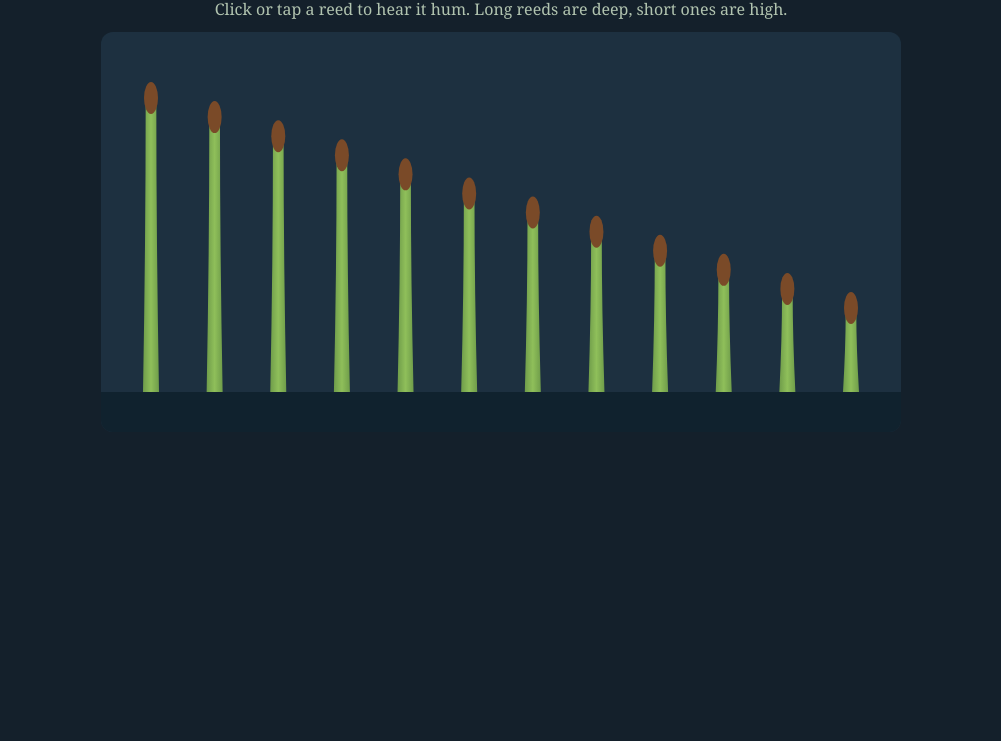
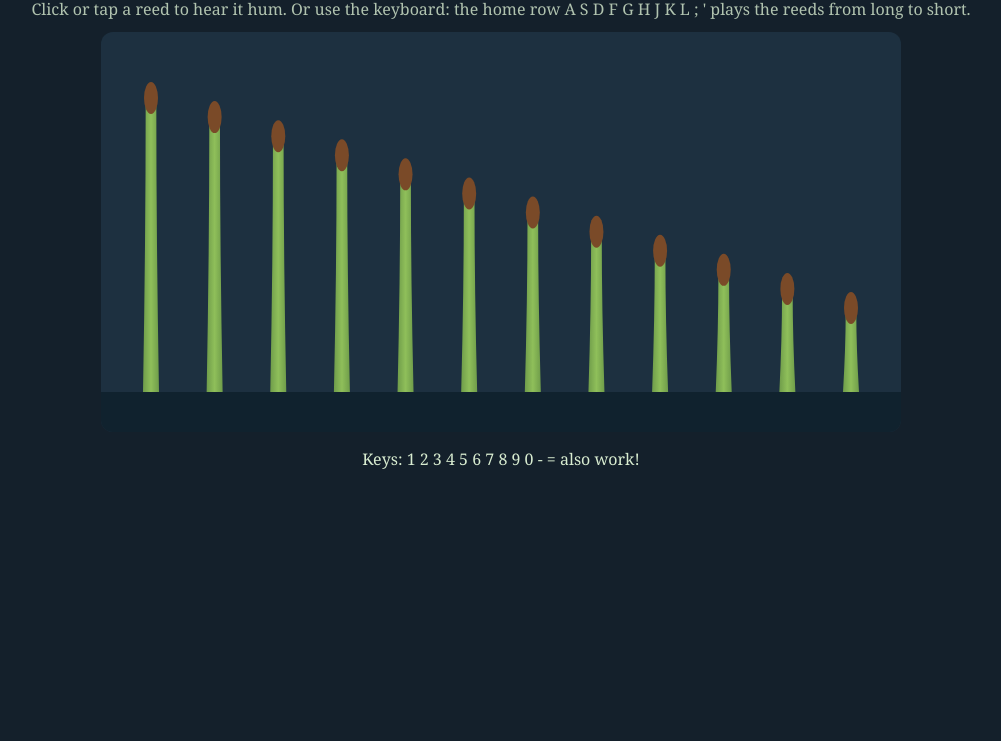
Before and after one commit to Wendle-The-Wizard/click-reed-hum-machine, a plain HTML site: page index.html in a window 1280 px wide. Shown: the part 59-800 px from the top of the page, without its empty margins (139-1140 px from the left). Drawn offline with Linux system fonts and the light colour scheme.

Commit message:
Click Reed Hum Machine, version 5: I added keyboard play (home row and number row) and made the

```diff
--- a/index.html
+++ b/index.html
@@ -1,14 +1,14 @@
 <!DOCTYPE html>
 <html lang="en">
-<head><meta charset="utf-8"><meta http-equiv="Content-Security-Policy" content="default-src 'none'; script-src 'self' 'unsafe-inline'; style-src 'self' 'unsafe-inline'; img-src 'self' data: blob:; media-src 'self' data: blob:; font-src 'self' data:; connect-src 'none'; form-action 'none'; base-uri 'none'; frame-src 'none'; worker-src 'self' blob:"><meta name="viewport" content="width=device-width,initial-scale=1"><meta charset="utf-8">
-<meta name="viewport" content="width=device-width, initial-scale=1">
+<head><meta charset="utf-8"><meta http-equiv="Content-Security-Policy" content="default-src 'none'; script-src 'self' 'unsafe-inline'; style-src 'self' 'unsafe-inline'; img-src 'self' data: blob:; media-src 'self' data: blob:; font-src 'self' data:; connect-src 'none'; form-action 'none'; base-uri 'none'; frame-src 'none'; worker-src 'self' blob:"><meta name="viewport" content="width=device-width,initial-scale=1"><meta charset="utf-8"><meta name="viewport" content="width=device-width, initial-scale=1">
 <title>Click Reed Hum Machine</title>
 <link rel="stylesheet" href="style.css">
 </head>
 <body>
 <h1>Click Reed Hum Machine</h1>
-<p class="sub">Click or tap a reed to hear it hum. Long reeds are deep, short ones are high.</p>
-<canvas id="stage" width="800" height="400" aria-label="A row of reeds from long to short. Click a reed to make it hum."></canvas>
+<p class="sub">Click or tap a reed to hear it hum. Or use the keyboard: the home row A S D F G H J K L ; ' plays the reeds from long to short.</p>
+<canvas id="stage" width="800" height="400" tabindex="0" aria-label="A row of reeds from long to short. Click a reed or press keys to make it hum."></canvas>
+<p class="keys">Keys: 1 2 3 4 5 6 7 8 9 0 - = also work!</p>
 <script src="reeds.js"></script>
 </body>
 </html>
```
